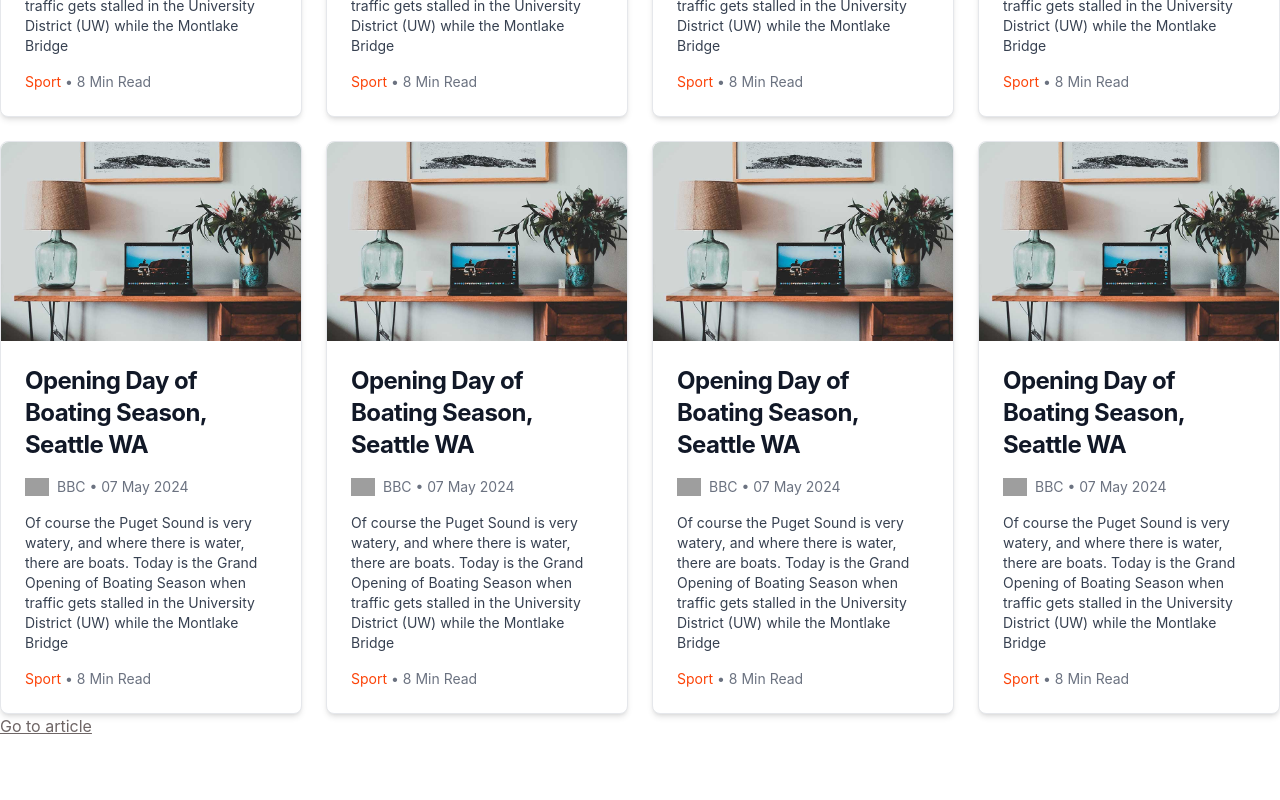
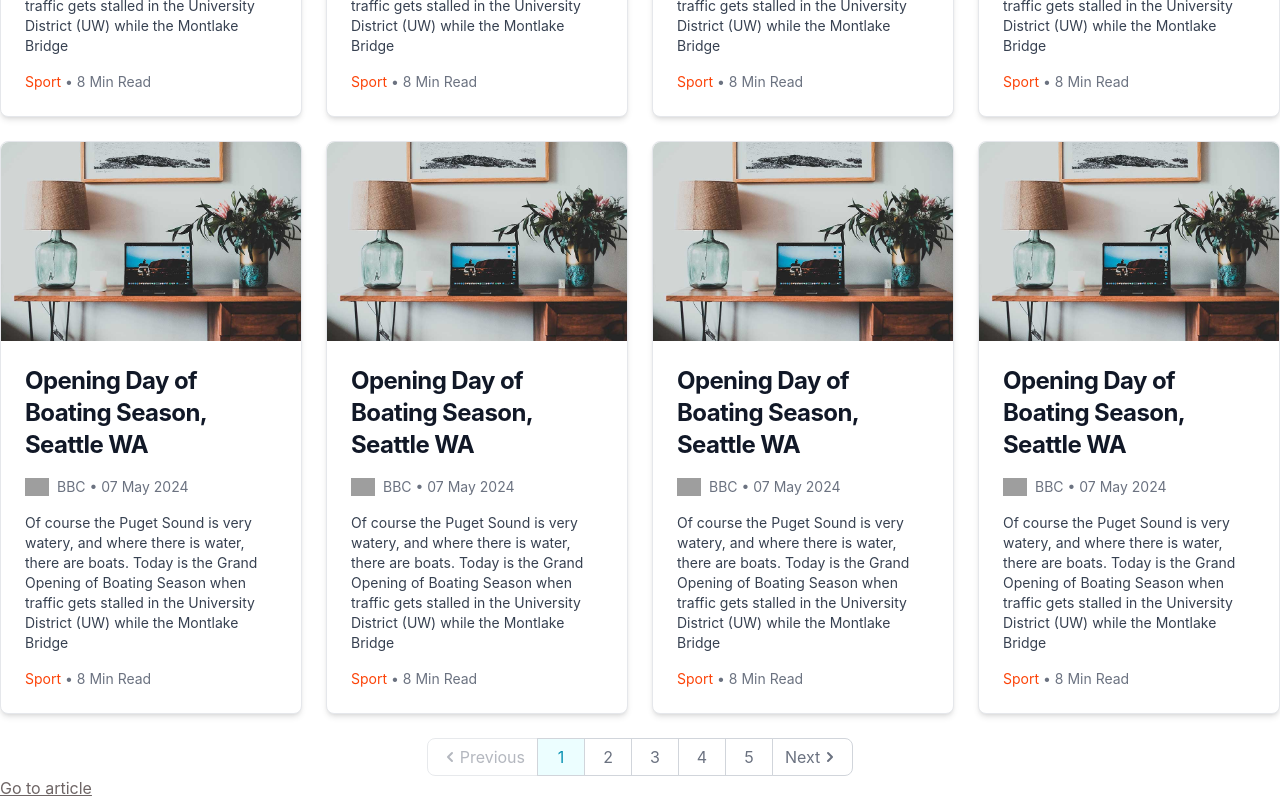
Before and after one commit to davidric/innoscripta-news, a React (Create React App) app: page / in a window 1280 px wide. Shown: the part 2855-3655 px from the top of the page. Before the commit the page ends 3593 px from the top, so only its background shows below. Built offline with nearby package versions, Linux system fonts and the light colour scheme; grey boxes are pictures that could not be loaded.

Commit message:
Add pagination UI

```diff
--- a/src/components/Articles.tsx
+++ b/src/components/Articles.tsx
@@ -1,12 +1,19 @@
-import { Card } from 'flowbite-react';
+import { useState } from 'react';
+import { Card, Pagination } from 'flowbite-react';
 import '../styles/Articles.css';
 import imgRoom from '../images/room.jpg';
 
 const Articles = () => {
+  const [currentPage, setCurrentPage] = useState(1);
+
   const data = Array.from({ length: 20 });
+  const totalPages = Math.ceil(data.length);
+
+  const onPageChange = (page: number) => setCurrentPage(page);
 
   return (
     <div className="component-articles">
+      <div className="articles">
         {data?.map((article, i) => (
           <Card key={i} className="cmax-w-sm" imgAlt="Meaningful alt text for an image" imgSrc={imgRoom}>
             <h5 className="text-2xl font-bold tracking-tight text-gray-900 dark:text-white">
@@ -33,6 +40,10 @@ const Articles = () => {
           </Card>
         ))}
       </div>
+      <div className="pagination">
+        <Pagination currentPage={currentPage} totalPages={totalPages} onPageChange={onPageChange} showIcons />
+      </div>
+    </div>
   );
 };
 
--- a/src/styles/Articles.css
+++ b/src/styles/Articles.css
@@ -1,4 +1,4 @@
-.component-articles {
+.component-articles .articles {
   @apply grid grid-cols-1 gap-6 sm:grid-cols-2 lg:grid-cols-3 xl:grid-cols-4;
 }
 
@@ -17,3 +17,7 @@
 .component-articles .footer-text span {
   color: #fc4308;
 }
+
+.component-articles .pagination {
+  @apply clear-both mt-4 flex justify-center overflow-x-auto;
+}
```
Lines whose indentation alone changed are shown as unchanged.
